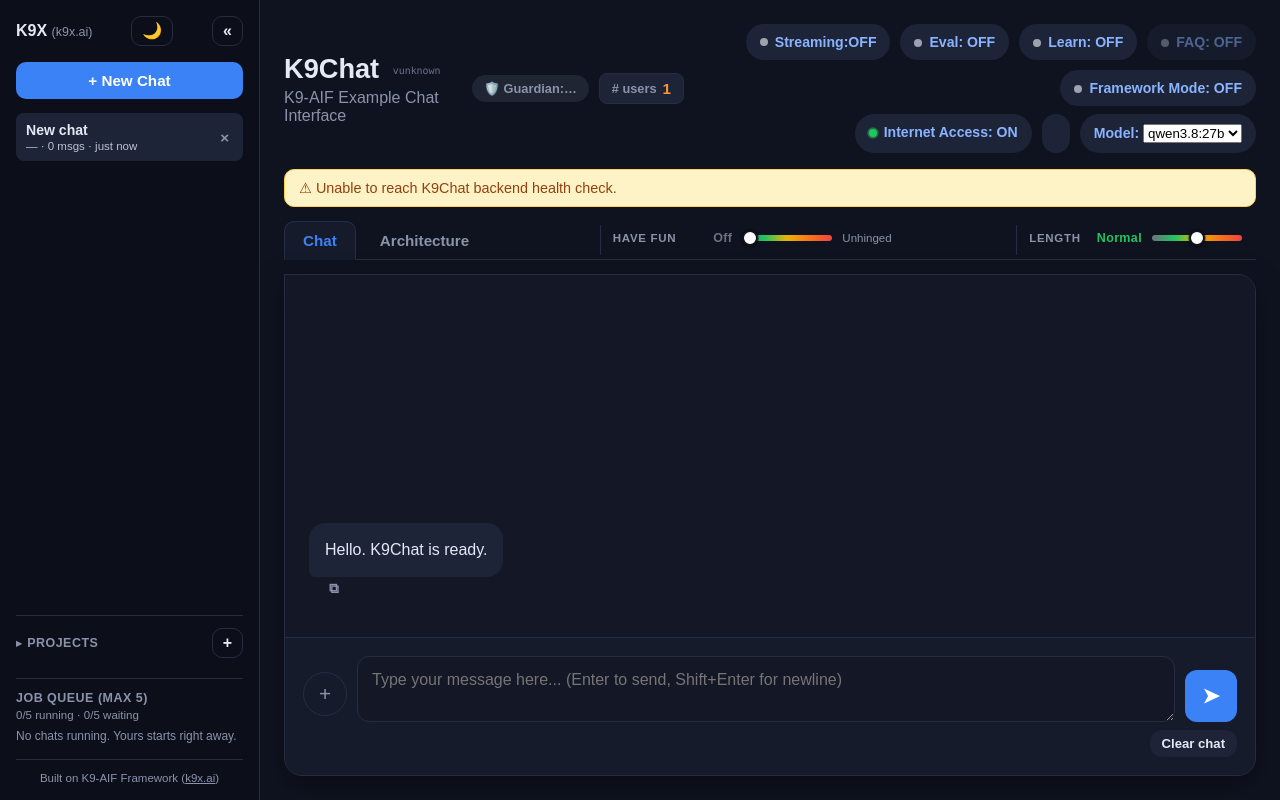
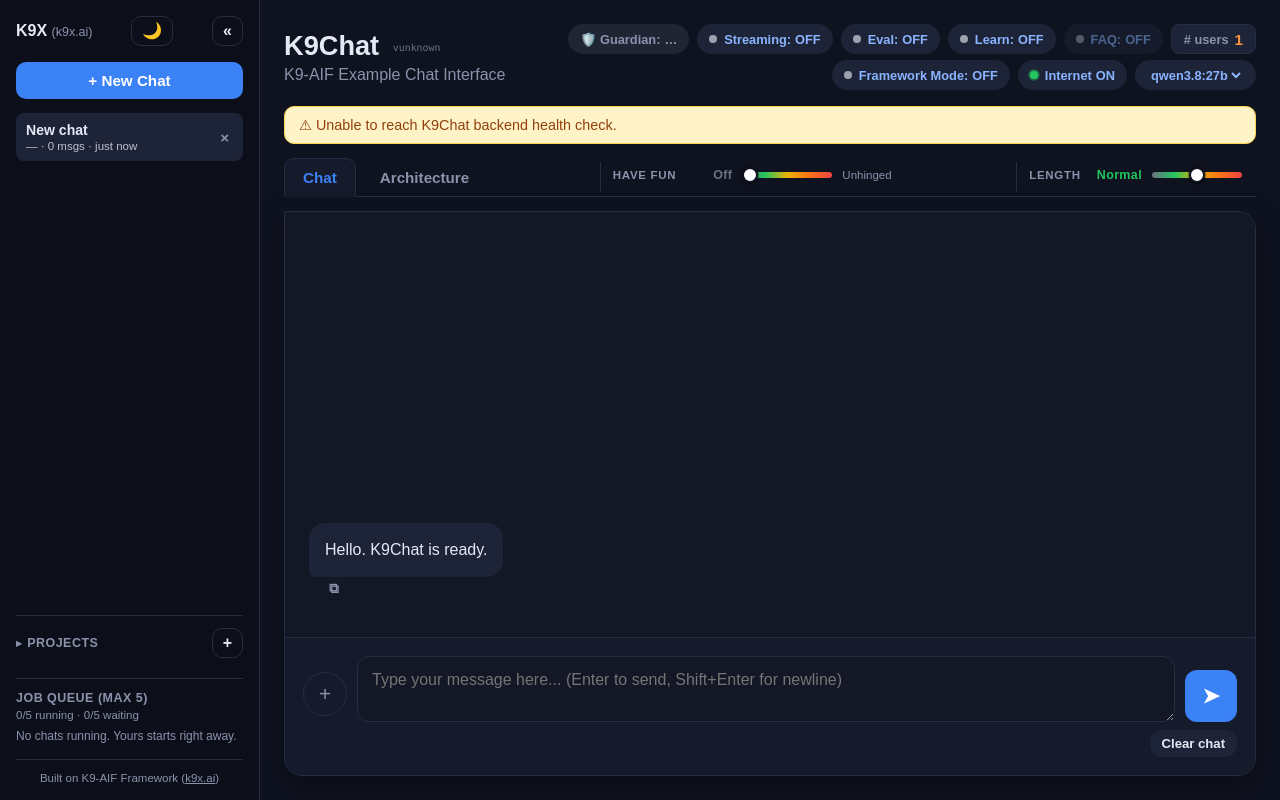
Before and after one commit to k9aif/examples, a FastAPI app: page /app in a window 1280 px wide. Run offline with FastAPI, Linux system fonts and the light colour scheme; the visitor is signed in with stand-in values (Sample User, id 1); data that the repository does not hold is empty.

Commit message:
k9chat: compact header badges into one line, two rows when narrow
Guardian and # users join the badge group; Framework Mode, Internet and
the model picker form a second group that stays together when it wraps.
Drops the provider and host-name badges and the Model:/Access labels;
badges are a uniform 30px and the model select matches them.

Co-Authored-By: Claude Opus 5.5 <noreply@anthropic.com>

```diff
--- a/k9chat/static/js/app.js
+++ b/k9chat/static/js/app.js
@@ -195,9 +195,8 @@
         : "Click to toggle Framework Mode. ON = scoped to K9-AIF/K9X only, no internet access. OFF = general questions answered via live web search (self-hosted SearxNG)";
       wrap.style.cursor = cfg.framework_mode_locked ? "not-allowed" : "pointer";
 
-      // Read-only mirror of Framework Mode, positioned in row 2 (left of
-      // "ollama") rather than a second interactive badge in row 1 --
-      // Framework Mode above is the actual control.
+      // Read-only mirror of Framework Mode, beside it in row 2 (left of
+      // the model picker) -- Framework Mode is the actual control.
       const statusDot = document.getElementById("internet-status-dot");
       const statusLabel = document.getElementById("badge-internet-status");
       if (statusDot && statusLabel) {
--- a/k9chat/static/style.css
+++ b/k9chat/static/style.css
@@ -233,11 +233,6 @@ body {
   color: var(--text);
 }
 
-.badge-host-name {
-  background: linear-gradient(135deg, var(--accent), #8b5cf6);
-  color: #fff;
-}
-
 /* ---------------- Job Queue (shared, DAS-style) ---------------- */
 
 .jobqueue-block {
@@ -608,46 +603,70 @@ body {
   color: var(--text-muted);
 }
 
+/* One line when there's room; otherwise the two groups (gates + toggles,
+   mode + internet + model) stack whole; a group only splits when it
+   can't fit a line by itself (narrow windows). */
+.topbar-title {
+  flex-shrink: 0;
+}
+
 .badge-group {
   display: flex;
-  flex-direction: column;
-  align-items: flex-end;
+  flex-wrap: wrap;
+  align-items: center;
+  justify-content: flex-end;
+  gap: 6px 8px;
+  min-width: 0;
+}
+
+.badge-row {
+  display: flex;
+  flex-wrap: wrap;
+  align-items: center;
   gap: 8px;
-}
-
-.badge-row {
-  display: flex;
-  flex-wrap: wrap;
-  gap: 10px;
   justify-content: flex-end;
 }
 
 .badge {
+  display: inline-flex;
+  align-items: center;
+  height: 30px;
+  box-sizing: border-box;
   background: var(--badge-bg);
   color: var(--badge-text);
-  padding: 10px 14px;
+  padding: 0 12px;
   border-radius: 999px;
-  font-size: 0.88rem;
+  font-size: 0.8rem;
   font-weight: 600;
   white-space: nowrap;
 }
 
+/* Flex drops the space before the value ("Internet ON"); restore it. */
+.badge > span[id^="badge-"] {
+  margin-left: 4px;
+}
+
+.badge-model-picker select {
+  background: transparent;
+  color: inherit;
+  border: none;
+  font: inherit;
+  cursor: pointer;
+  outline: none;
+}
+
+.badge-model-picker option {
+  background: var(--badge-bg);
+  color: var(--badge-text);
+}
+
 .badge-guardian {
   display: inline-flex;
   align-items: center;
   flex-shrink: 0;
-  font-size: 0.8rem;
-  padding: 6px 12px;
   cursor: default;
   background: rgba(148, 163, 184, 0.12);
   color: var(--text-muted);
-}
-
-/* Guardian + online count stay together (.topbar spaces its children apart). */
-.topbar-status {
-  display: flex;
-  align-items: center;
-  flex-shrink: 0;
 }
 
 /* "# users N" beside the Guardian badge: visitors here right now. */
@@ -656,8 +675,9 @@ body {
   align-items: center;
   gap: 6px;                      /* the space between "# users" and the number */
   flex-shrink: 0;
-  margin-left: 10px;
-  padding: 6px 12px;
+  height: 30px;
+  box-sizing: border-box;
+  padding: 0 12px;
   border-radius: 8px;
   border: 1px solid var(--border);
   background: var(--badge-bg);
--- a/k9chat/templates/index.html
+++ b/k9chat/templates/index.html
@@ -80,18 +80,15 @@
 
     <div class="main-area">
       <header class="topbar">
-        <div>
+        <div class="topbar-title">
           <h1>K9Chat <span class="version-tag" title="Deployed commit -- compare against github.com/k9aif/examples' latest to check freshness">v{{ version }}</span></h1>
           <p class="subtitle">K9-AIF Example Chat Interface</p>
         </div>
-        <div class="topbar-status">
-        <div class="badge badge-guardian" id="badge-guardian-wrap" title="Read-only -- driven by K9CHAT_GUARDIAN_ENABLED (.env). Screens every message before it reaches the model; not a click-to-toggle, a safety gate isn't something a visitor should switch off.">
-          🛡️ Guardian: <span id="badge-guardian">…</span>
-        </div>
-        <span class="online-count" id="online-count" style="display:none"><span class="online-label"># users</span> <span id="online-count-n"></span></span>
-        </div>
         <div class="badge-group">
           <div class="badge-row">
+            <div class="badge badge-guardian" id="badge-guardian-wrap" title="Read-only -- driven by K9CHAT_GUARDIAN_ENABLED (.env). Screens every message before it reaches the model; not a click-to-toggle, a safety gate isn't something a visitor should switch off.">
+              🛡️ Guardian: <span id="badge-guardian">…</span>
+            </div>
             <div class="badge badge-stream" id="badge-stream-wrap" title="Click to toggle streaming">
               <span class="stream-dot" id="stream-dot"></span>Streaming: <span id="badge-streaming">…</span>
             </div>
@@ -104,17 +101,17 @@
             <div class="badge badge-faq" id="badge-faq-wrap" title="Click to toggle the FAQ/glossary retrieve-then-rerank shortcut (deterministic answers for direct matches, no LLM call)">
               <span class="faq-dot" id="faq-dot"></span>FAQ: <span id="badge-faq">…</span>
             </div>
+            <span class="online-count" id="online-count" style="display:none"><span class="online-label"># users</span> <span id="online-count-n"></span></span>
+          </div>
+          <div class="badge-row">
             <div class="badge badge-internet" id="badge-internet-wrap" title="Click to toggle Framework Mode. ON = scoped to K9-AIF/K9X only, no internet access. OFF = general questions answered via live web search (self-hosted SearxNG)">
               <span class="internet-dot" id="internet-dot"></span>Framework Mode: <span id="badge-internet">…</span>
             </div>
-          </div>
-          <div class="badge-row">
             <div class="badge badge-internet-status" id="badge-internet-status-wrap" title="Read-only -- reflects Framework Mode. Click the Framework Mode badge above to change it.">
-              <span class="stream-dot" id="internet-status-dot"></span>Internet Access: <span id="badge-internet-status">…</span>
+              <span class="stream-dot" id="internet-status-dot"></span>Internet <span id="badge-internet-status">…</span>
             </div>
-            <div class="badge" title="Inference provider"><span id="badge-provider">{{ provider }}</span></div>
-            <div class="badge badge-model-picker" title="Switch model — .env-curated list (see Architecture tab). Provider Settings panel is still there for anything not on this list.">
-              Model:
+            <span id="badge-provider" hidden>{{ provider }}</span>
+            <div class="badge badge-model-picker" title="{{ provider }} model. Switch model — .env-curated list (see Architecture tab). Provider Settings panel is still there for anything not on this list.">
               <select id="model-picker">
                 {% for m in selectable_models %}
                 <option value="{{ m }}" {% if m == model %}selected{% endif %}>{{ m }}</option>
@@ -122,9 +119,6 @@
               </select>
             </div>
             <div class="badge" id="badge-host-wrap" style="display:none">Host: <span id="badge-host">{{ base_url }}</span></div>
-            {% if display_name %}
-            <div class="badge badge-host-name" id="badge-host-name-wrap">{{ display_name }}</div>
-            {% endif %}
           </div>
         </div>
       </header>
```
